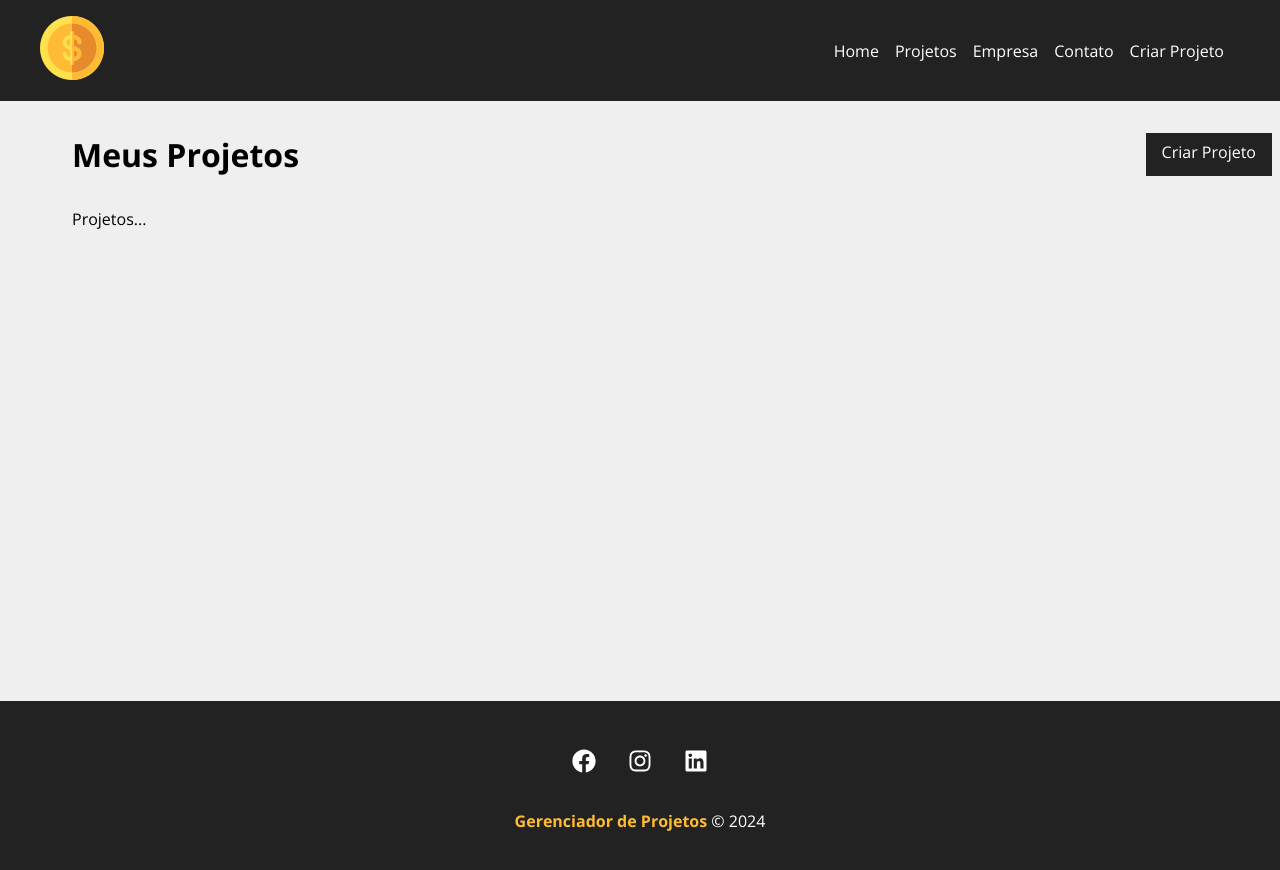
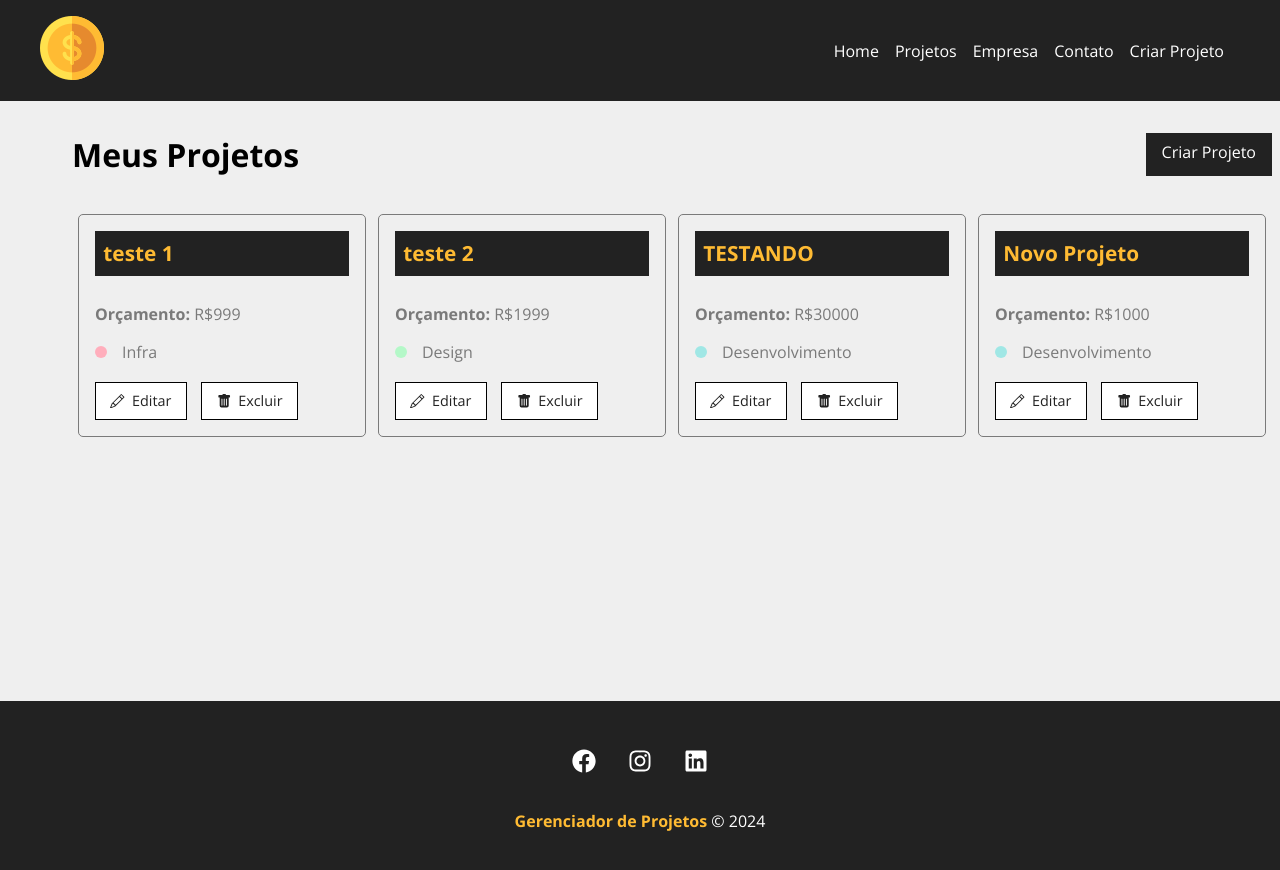
Before and after one commit to dinei84/Gerenciador-de-Projetos, a React (Create React App) app in the folder gerenciador/: page /projects in a window 1280 px wide. Shown: the top 870 px of the page. Built offline with nearby package versions, Linux system fonts and the light colour scheme; data requests are answered from the project's data file.

Commit message:
Projetos quase pronto

```diff
--- a/gerenciador/db.json
+++ b/gerenciador/db.json
@@ -1,9 +1,31 @@
 {
   "projects": [
     {
-      "id": "a67e",
-      "name": "Criar Site",
-      "budget": "5000",
+      "id": "7a94",
+      "name": "teste 1",
+      "budget": "999",
+      "category": {
+        "id": "1",
+        "name": "Infra"
+      },
+      "gerenciador": 0,
+      "services": []
+    },
+    {
+      "id": "b63b",
+      "name": "teste 2",
+      "budget": "1999",
+      "category": {
+        "id": "3",
+        "name": "Design"
+      },
+      "gerenciador": 0,
+      "services": []
+    },
+    {
+      "id": "b8c6",
+      "name": "TESTANDO",
+      "budget": "30000",
       "category": {
         "id": "2",
         "name": "Desenvolvimento"
@@ -12,54 +34,12 @@
       "services": []
     },
     {
-      "id": "8379",
-      "category": {
-        "id": "4",
-        "name": "Planejamento"
-      },
-      "gerenciador": 0,
-      "services": []
-    },
-    {
-      "id": "cab3",
-      "name": "projeto 3",
-      "budget": "3000",
+      "id": "5e20",
+      "name": "Novo Projeto",
+      "budget": "1000",
       "category": {
         "id": "2",
         "name": "Desenvolvimento"
-      },
-      "gerenciador": 0,
-      "services": []
-    },
-    {
-      "id": "253b",
-      "name": "test3",
-      "budget": "3000",
-      "category": {
-        "id": "4",
-        "name": "Planejamento"
-      },
-      "gerenciador": 0,
-      "services": []
-    },
-    {
-      "id": "9ec5",
-      "name": "teste 4",
-      "budget": "3000",
-      "category": {
-        "id": "2",
-        "name": "Desenvolvimento"
-      },
-      "gerenciador": 0,
-      "services": []
-    },
-    {
-      "id": "aa10",
-      "name": "teste 5",
-      "budget": "4000",
-      "category": {
-        "id": "3",
-        "name": "Design"
       },
       "gerenciador": 0,
       "services": []
--- a/gerenciador/src/components/form/Input.js
+++ b/gerenciador/src/components/form/Input.js
@@ -5,6 +5,7 @@
         <div className={styles.form_control}>
             <label htmlFor={name}>{text}:</label>
             <input
+            required
             type={type}
             name={name}
             id={name}
--- a/gerenciador/src/components/form/Select.js
+++ b/gerenciador/src/components/form/Select.js
@@ -4,7 +4,7 @@
     return(
         <div className={styles.form_control}>
             <label htmlFor={name}>{text}:</label>
-            <select name={name} id={name} onChange={handleOnChange} value={value || ''}>
+            <select required name={name} id={name} onChange={handleOnChange} value={value || ''}>
                 <option>Seleciona uma opção</option>
                 {options.map((option) => (
                     <option value={option.id} key={option.id}>      {option.name}
--- a/gerenciador/src/components/pages/Projects.js
+++ b/gerenciador/src/components/pages/Projects.js
@@ -1,16 +1,36 @@
-import { useLocation } from 'react-router-dom';
+import { useLocation} from 'react-router-dom';
+import {useState, useEffect} from 'react'
+
 import Container from '../layout/Container'
 import Message from "../layout/Message";
 import LinkButton from '../layout/LinkButton';
+import ProjectCard from '../project/ProjectsCard';
 
 import styles from './Projects.module.css'
 
 function Projects() {
+    const [projects, setProjects] = useState([])
+
     const location = useLocation();
     let message = '';
     if (location.state && location.state.message) {
         message = location.state.message;
     }
+
+    useEffect(()=>{
+        fetch('http://localhost:5000/projects', {
+            method:'GET',
+            headers: {
+                'Content-Type': 'application/json',
+            },
+        }).then(resp => resp.json())
+        .then(data => {
+            console.log(data)
+            setProjects(data)
+        })
+        .catch((err)=> console.log(err))
+
+    },[])
 
     return (
         <div className={styles.project_container}>
@@ -20,7 +40,19 @@
             </div>
             {message && <Message type='success' msg={message} />}
             <Container customClass='start'>
-                <p>Projetos...</p>
+                {projects.length > 0 &&
+                    projects.map((project) => (
+                        <ProjectCard
+                        id={project.id}
+                        name={project.name}
+                        budget={project.budget}
+                        category={project.category.name}
+                        key={project.id}
+
+                        />
+                ))}
+
+
             </Container>
         </div>
     );
--- /dev/null
+++ b/gerenciador/src/components/project/ProjectCard.module.css
@@ -0,0 +1,86 @@
+.project_card{
+    padding: 1em;
+    border: 1px solid #7a7a7a;
+    border-radius: 5px;
+    width: 24%;
+    margin: 0.5%;
+}
+
+.project_card h4{
+    background-color: #222;
+    color: #ffbb33;
+    padding: .4em;
+    margin-bottom: 1.3em;
+    font-size: 1.3em;
+}
+
+.project_card p{
+    color: #7a7a7a;
+    margin-bottom: 1em;
+}
+
+.project_card p span{
+    font-weight: bold;
+}
+
+.category_text{
+    display: flex;
+    align-items: center;
+}
+
+.category_text span{
+    display: block;
+    width: 12px;
+    height: 12px;
+    border-radius: 50%;
+    background-color: #ccc;
+    margin-right: 15px;
+}
+
+.category_text .infra{
+    background-color: #ffaebc;
+}
+
+.category_text .desenvolvimento{
+    background-color: #a0e7e5;
+}
+
+.category_text .design{
+    background-color: #b4f8c8;
+}
+
+.category_text .planejamento{
+    background-color: #fbe7c6;
+}
+
+.project_card_actions{
+    margin-top: 1.2em;
+    display: flex;
+    align-items: center;
+}
+
+.project_card_actions a,
+.project_card_actions button {
+    text-decoration: none;
+    border: none;
+    background-color: #fff;
+    color: #222;
+    font-size: .9em;
+    padding: .6em 1em;
+    margin-right: 1em;
+    cursor: pointer;
+    border: 1px solid black;
+    display: flex;
+    align-items: center;
+    transition: .5s;
+}
+
+.project_card_actions svg{
+    margin-right: .5em;
+}
+
+.project_card_actions a:hover,
+.project_card_actions button:hover{
+    background-color: #222;
+    color: #ffbb33;
+}
--- /dev/null
+++ b/gerenciador/src/components/project/ProjectsCard.js
@@ -0,0 +1,30 @@
+import { Link } from 'react-router-dom'
+
+import styles from './ProjectCard.module.css'
+
+import {BsPencil, BsFillTrashFill} from 'react-icons/bs'
+
+
+function ProjectCard({id, name, budget, category, handelRemove}){
+    return (
+        <div className={styles.project_card}>
+            <h4>{name}</h4>
+            <p>
+                <span>Orçamento: </span> R${budget}
+            </p>
+            <p className={styles.category_text}>
+                <span className={`${styles[category.toLowerCase()]}`}></span>{category}
+            </p>
+            <div className={styles.project_card_actions}>
+                <Link to='/'>
+                    <BsPencil/> Editar
+                </Link>
+                <button>
+                    <BsFillTrashFill /> Excluir
+                </button>
+            </div>
+        </div>
+    )
+}
+
+export default ProjectCard
```
